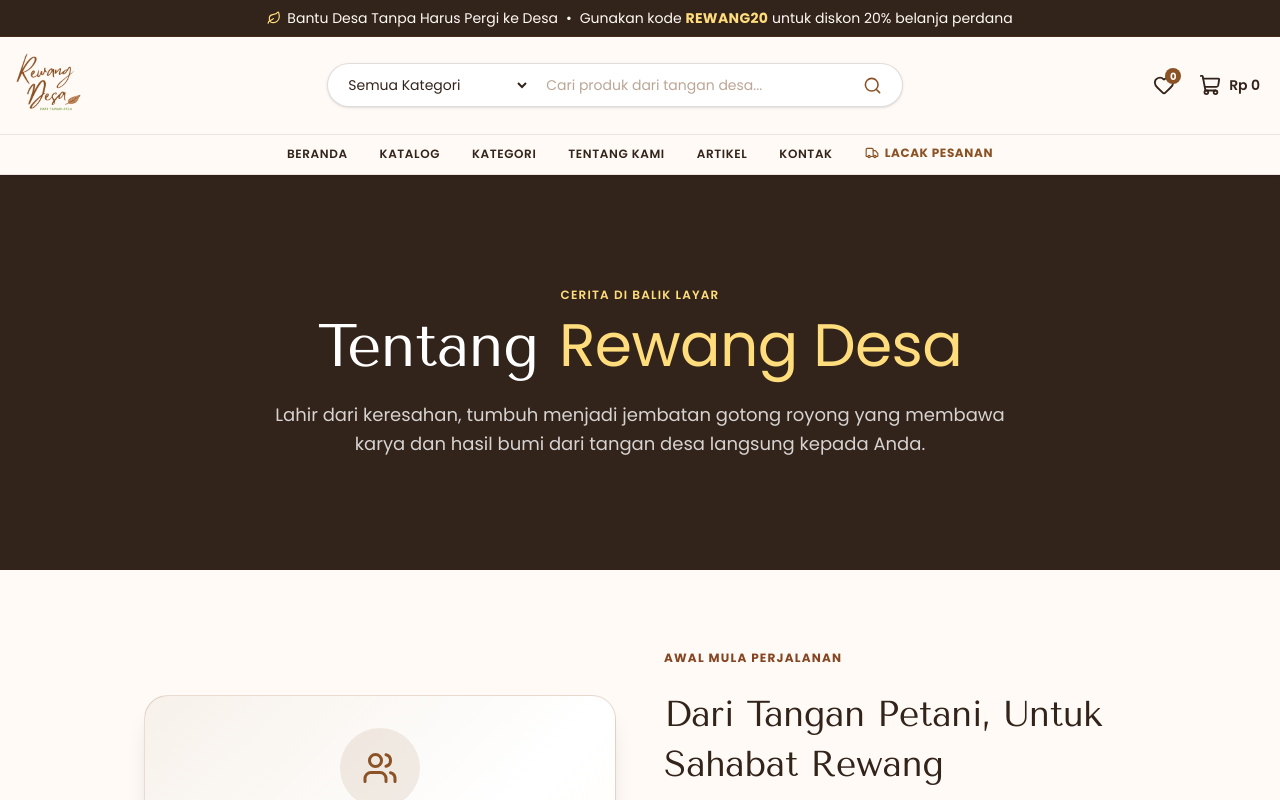
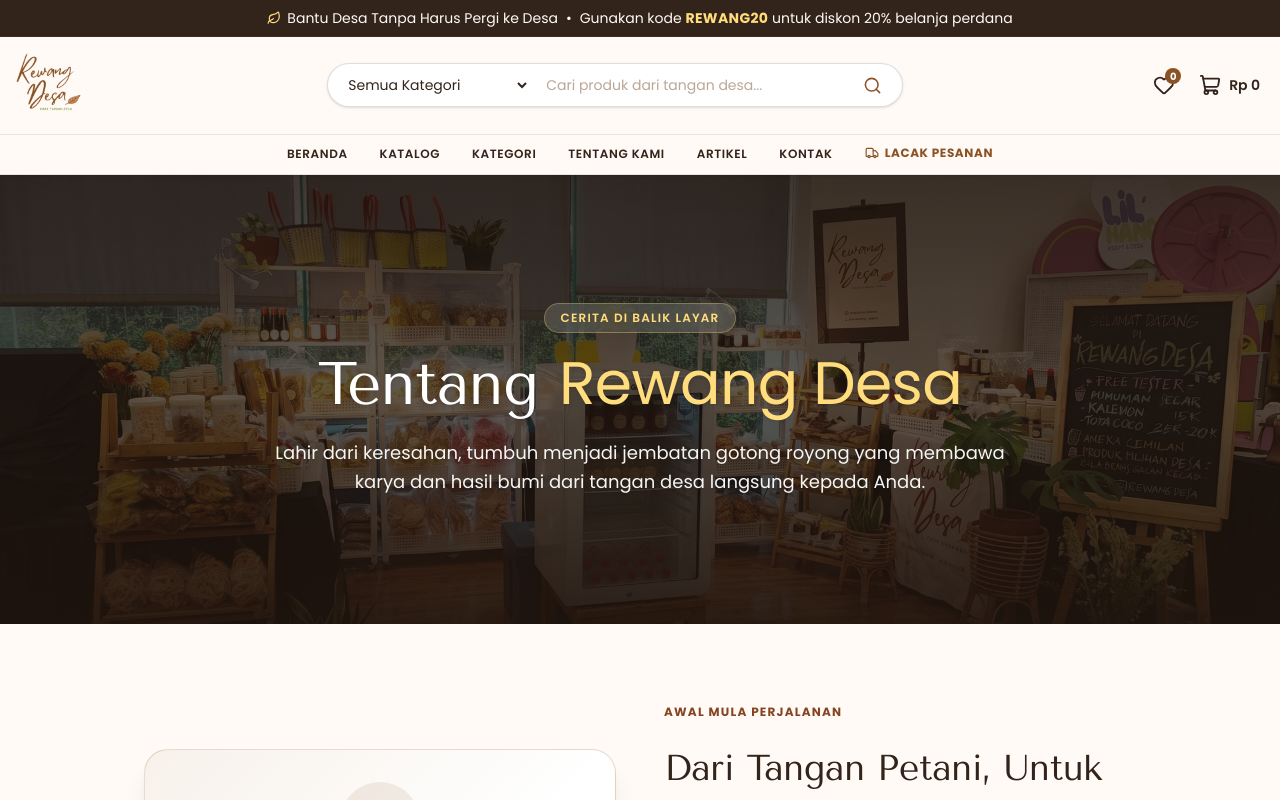
Before and after one commit to Firasmaulana/rewang-desa, a Next.js app: page /about in a window 1280 px wide. Shown: the top 800 px of the page. Built offline with nearby package versions, Linux system fonts and the light colour scheme; no server answers.

Commit message:
feat: add store photo background to Tentang Kami hero section

```diff
--- a/src/app/(public)/about/page.tsx
+++ b/src/app/(public)/about/page.tsx
@@ -31,16 +31,28 @@ export default function AboutPage() {
   return (
     <div className="bg-[#fffaf5] min-h-screen">
       {/* Hero Section */}
-      <section className="relative py-20 md:py-28 bg-[#33241b] text-[#fffaf5] overflow-hidden">
-        <div className="absolute inset-0 opacity-15 bg-[radial-gradient(circle_at_center,_var(--tw-gradient-stops))] from-[#ffdd7d] via-transparent to-transparent"></div>
+      <section className="relative py-24 md:py-32 bg-[#241811] text-[#fffaf5] overflow-hidden">
+        {/* Background Image */}
+        <img
+          src="/hero-background.webp"
+          alt="Suasana gerai Rewang Desa dengan aneka produk hasil bumi dan kerajinan desa"
+          width={1920}
+          height={1071}
+          fetchPriority="high"
+          className="absolute inset-0 w-full h-full object-cover object-center"
+        />
+        {/* Warm Dark Overlay for Centered Text Readability */}
+        <div className="absolute inset-0 bg-[#1f140e]/70 pointer-events-none"></div>
+        <div className="absolute inset-0 bg-gradient-to-b from-[#1f140e]/50 via-transparent to-[#1f140e]/75 pointer-events-none"></div>
+
         <div className="container mx-auto px-4 relative z-10 text-center max-w-3xl">
-          <span className="text-[#ffdd7d] text-xs font-semibold tracking-widest uppercase mb-3 block font-body">
+          <span className="inline-block bg-[#fffaf5]/15 backdrop-blur-md border border-[#ffdd7d]/30 text-[#ffdd7d] text-xs font-semibold tracking-widest uppercase px-4 py-1.5 rounded-full mb-5 font-body">
             Cerita Di Balik Layar
           </span>
-          <h1 className="text-4xl md:text-5xl lg:text-6xl font-heading text-white mb-6">
+          <h1 className="text-4xl md:text-5xl lg:text-6xl font-heading text-white mb-6 drop-shadow-sm">
             Tentang <span className="text-[#ffdd7d]">Rewang Desa</span>
           </h1>
-          <p className="text-stone-300 text-base md:text-lg leading-relaxed font-body">
+          <p className="text-stone-100 text-base md:text-lg leading-relaxed font-body drop-shadow-xs">
             Lahir dari keresahan, tumbuh menjadi jembatan gotong royong yang membawa karya dan hasil bumi dari tangan desa langsung kepada Anda.
           </p>
         </div>
```
